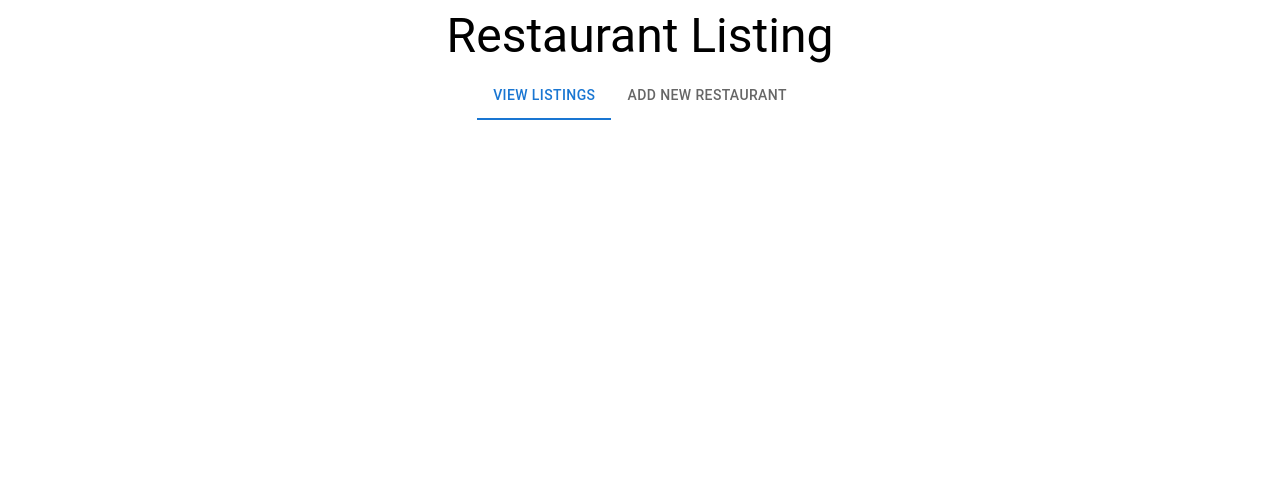
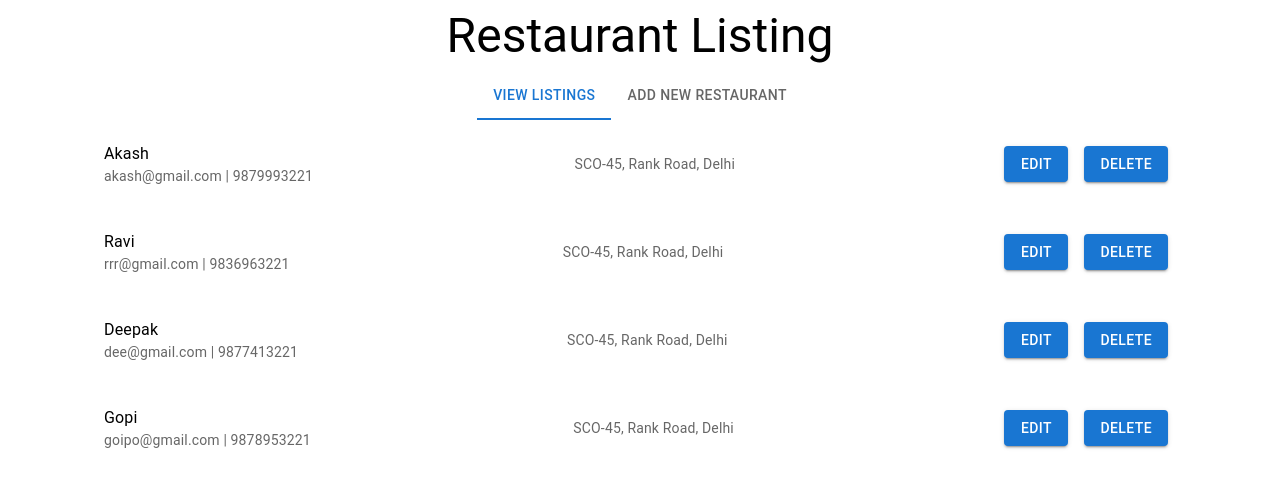
Before and after one commit to Paramjeet-27/Restaurant-Listing, a React (Vite) app in the folder FrontEnd/: page / in a window 1280 px wide. Shown: the top 488 px of the page. Built offline with nearby package versions, Linux system fonts and the light colour scheme.

Commit message:
FE-Axios Link done + Cancel Button Implemented

```diff
--- a/FrontEnd/src/components/CustList/CustList.jsx
+++ b/FrontEnd/src/components/CustList/CustList.jsx
@@ -4,53 +4,58 @@ import ListItem from "@mui/material/ListItem";
 import ListItemButton from "@mui/material/ListItemButton";
 import ListItemText from "@mui/material/ListItemText";
 import { useEffect, useState } from "react";
-import axios from "axios";
+// import axios from "axios";
 
 const CustList = () => {
-  // const array = [
-  //   {
-  //     res_name: "Akash",
-  //     address: "SCO-45, Rank Road, Delhi",
-  //     email: "akash@gmail.com",
-  //     phone: 9874563221,
-  //     isEditing: false,
-  //   },
-  //   {
-  //     res_name: "Akash",
-  //     address: "SCO-45, Rank Road, Delhi",
-  //     email: "akash@gmail.com",
-  //     phone: 9874563221,
-  //     isEditing: false,
-  //   },
-  //   {
-  //     res_name: "Akash",
-  //     address: "SCO-45, Rank Road, Delhi",
-  //     email: "akash@gmail.com",
-  //     phone: 9874563221,
-  //     isEditing: false,
-  //   },
-  //   {
-  //     res_name: "Akash",
-  //     address: "SCO-45, Rank Road, Delhi",
-  //     email: "akash@gmail.com",
-  //     phone: 9874563221,
-  //     isEditing: false,
-  //   },
-  // ];
+  const array = [
+    {
+      res_name: "Akash",
+      address: "SCO-45, Rank Road, Delhi",
+      email: "akash@gmail.com",
+      phone: 9879993221,
+      isEditing: false,
+    },
+    {
+      res_name: "Ravi",
+      address: "SCO-45, Rank Road, Delhi",
+      email: "rrr@gmail.com",
+      phone: 9836963221,
+      isEditing: false,
+    },
+    {
+      res_name: "Deepak",
+      address: "SCO-45, Rank Road, Delhi",
+      email: "dee@gmail.com",
+      phone: 9877413221,
+      isEditing: false,
+    },
+    {
+      res_name: "Gopi",
+      address: "SCO-45, Rank Road, Delhi",
+      email: "goipo@gmail.com",
+      phone: 9878953221,
+      isEditing: false,
+    },
+  ];
 
-  const axios_main = axios.create({
-    baseURL: "http://localhost:8888/",
-  });
+  // const axios_main = axios.create({
+  //   baseURL: "http://localhost:8888/",
+  // });
 
-  const [resDetails, setResDetails] = useState([]);
+  const [resDetails, setResDetails] = useState(array);
 
-  useEffect(() => {
-    axios_main.get("/").then((res) => console.log(res.data));
-  }, []);
+  // useEffect(() => {
+  //   axios_main.get("/").then((res) => console.log(res.data));
+  // }, []);
 
   const editBtnHandler = (index) => {
     const listCopy = [...resDetails];
     listCopy[index].isEditing = true;
+    setResDetails(listCopy);
+  };
+  const cancelBtnHandler = (index) => {
+    const listCopy = [...resDetails];
+    listCopy[index].isEditing = false;
     setResDetails(listCopy);
   };
 
@@ -93,7 +98,13 @@ const CustList = () => {
                 <Button sx={{ mx: 1 }} variant="contained">
                   Save
                 </Button>
-                <Button sx={{ mx: 1 }} variant="contained">
+                <Button
+                  sx={{ mx: 1 }}
+                  variant="contained"
+                  onClick={() => {
+                    cancelBtnHandler(index);
+                  }}
+                >
                   Cancel
                 </Button>
               </>
--- a/FrontEnd/src/components/Form/Form.jsx
+++ b/FrontEnd/src/components/Form/Form.jsx
@@ -1,7 +1,40 @@
 import Button from "@mui/material/Button";
 import Input from "../Input/Input";
+import axios from "axios";
+import { useState } from "react";
 
 const Form = () => {
+  const [resName, setResName] = useState();
+  const [address, setAddress] = useState();
+  const [email, setEmail] = useState();
+  const [phone, setPhone] = useState();
+
+  const nameChangeHandler = (e) => {
+    setResName(e.target.value);
+  };
+  const addressChangeHandler = (e) => {
+    setAddress(e.target.value);
+  };
+  const emailChangeHandler = (e) => {
+    setEmail(e.target.value);
+  };
+  const phoneChangeHandler = (e) => {
+    setPhone(e.target.value);
+  };
+
+  const axios_main = axios.create({
+    baseURL: "http://localhost:8888/",
+  });
+
+  const addRestaurantHandler = () => {
+    axios_main.post("/", {
+      res_name: `${resName}`,
+      address: `${address}`,
+      email: `${email}`,
+      phone: `${phone}`,
+    });
+  };
+
   return (
     <>
       <div
@@ -15,27 +48,35 @@ const Form = () => {
           label="Restaurant Name"
           variant="filled"
           id="filled-basic"
+          changeHandler={(e) => nameChangeHandler(e)}
         />
         <Input
           required="true"
           label="Address"
           variant="filled"
           id="filled-basic"
+          changeHandler={(e) => addressChangeHandler(e)}
         />
         <Input
           required="true"
           label="Email ID"
           variant="filled"
           id="filled-basic"
+          changeHandler={(e) => emailChangeHandler(e)}
         />
         <Input
           required="true"
           label="Phone Number"
           variant="filled"
           id="filled-basic"
+          changeHandler={(e) => phoneChangeHandler(e)}
         />
       </div>
-      <Button sx={{ mx: 50, my: 5 }} variant="contained">
+      <Button
+        sx={{ mx: 50, my: 5 }}
+        variant="contained"
+        onClick={() => addRestaurantHandler()}
+      >
         Add New Restaurant
       </Button>
     </>
--- a/FrontEnd/src/components/Input/Input.jsx
+++ b/FrontEnd/src/components/Input/Input.jsx
@@ -1,6 +1,6 @@
 import TextField from "@mui/material/TextField";
 
-const Input = ({ required, label, variant, id }) => {
+const Input = ({ required, label, variant, id, changeHandler }) => {
   return (
     <>
       <TextField
@@ -9,6 +9,7 @@ const Input = ({ required, label, variant, id }) => {
         id={id}
         label={label}
         variant={variant}
+        onChange={changeHandler}
       />
     </>
   );
```
